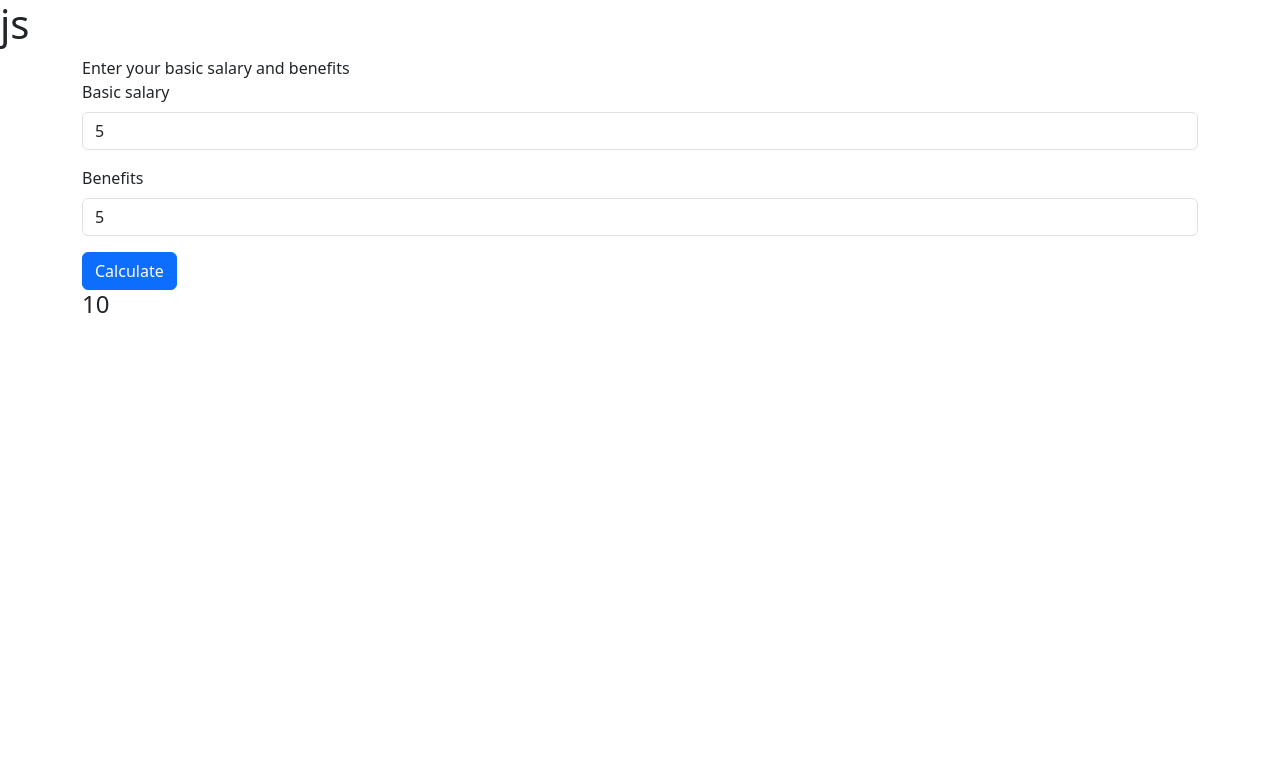
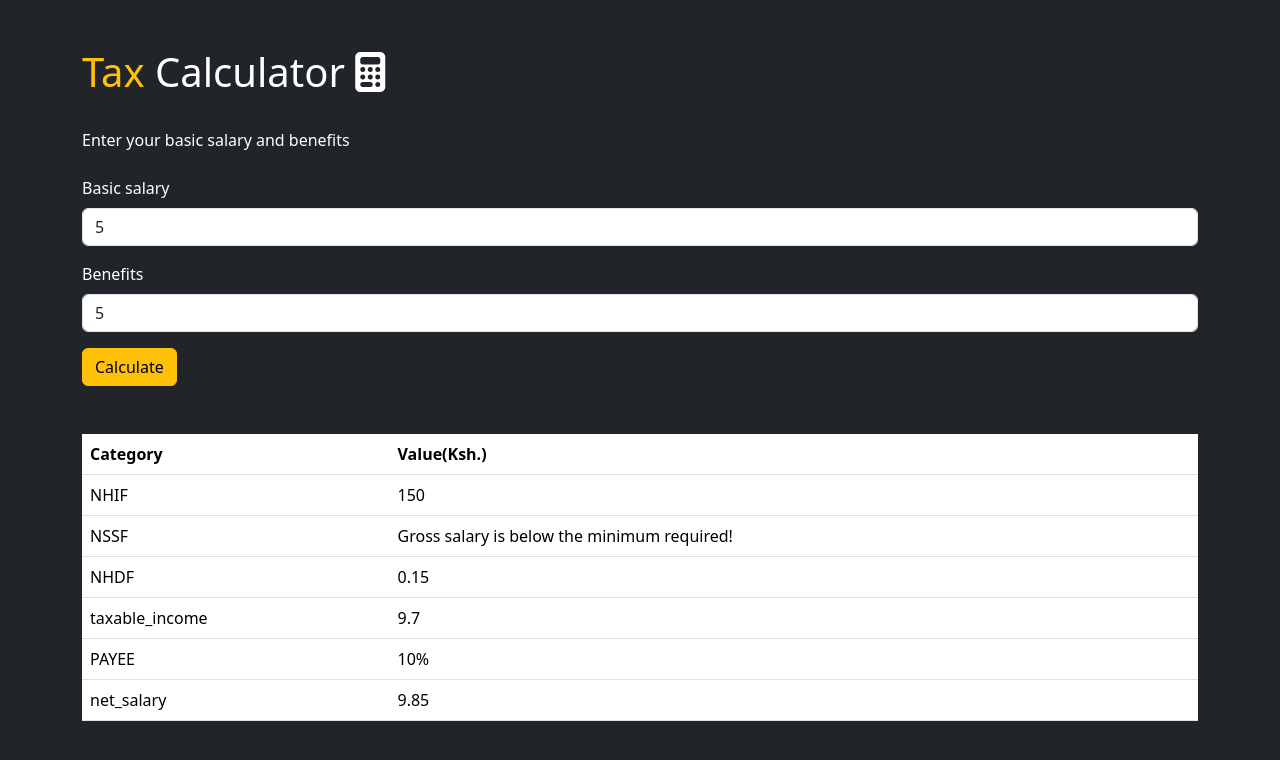
Before and after one commit to Osekobo/js-mod, a plain HTML site: page index.html in a window 1280 px wide. Both pictures are taken after typing "5", "5" into the empty fields and a click on the button "Calculate". Drawn offline with nearby package versions, Linux system fonts and the light colour scheme.

Commit message:
02/06/25

```diff
--- a/index.html
+++ b/index.html
@@ -10,13 +10,16 @@
       integrity="sha384-4Q6Gf2aSP4eDXB8Miphtr37CMZZQ5oXLH2yaXMJ2w8e2ZtHTl7GptT4jmndRuHDT"
       crossorigin="anonymous"
     />
-    <h1>js</h1>
+    <link rel="stylesheet" href="https://cdnjs.cloudflare.com/ajax/libs/font-awesome/6.7.2/css/all.min.css" integrity="sha512-Evv84Mr4kqVGRNSgIGL/F/aIDqQb7xQ2vcrdIwxfjThSH8CSR7PBEakCr51Ck+w+/U6swU2Im1vVX0SVk9ABhg==" crossorigin="anonymous" referrerpolicy="no-referrer" />
   </head>
-  <body>
-    <div class="container">
+  <body class="bg-dark text-white">
+    <div class="container mt-5">
+      <h1><span class="text-warning">Tax </span> Calculator <i class="fa-solid fa-calculator bg-dark"></i></h1>
+    </div>
+    <div class="container mb-5">
       <form id="form">
         <div class="mb-3">
-          <div>Enter your basic salary and benefits</div>
+          <div class="py-4">Enter your basic salary and benefits</div>
           <label for="exampleInputEmail1" class="form-label"
             >Basic salary</label
           >
@@ -31,9 +34,45 @@
           <label for="exampleInputPassword1" class="form-label">Benefits</label>
           <input type="number" class="form-control" id="benefits" />
         </div>
-        <button type="submit" class="btn btn-primary">Calculate</button>
+        <button type="submit" class="btn btn-warning">Calculate</button>
       </form>
-      <h4 id="gross"></h4>
+    </div>
+
+    <div class="container">
+      <table class="table">
+        <thead>
+          <tr>
+            <th scope="col">Category</th>
+            <th scope="col">Value(Ksh.)</th>
+          </tr>
+        </thead>
+        <tbody>
+          <tr>
+            <td>NHIF</td>
+            <td id="gross"></td>
+          </tr>
+          <tr>
+            <td>NSSF</td>
+            <td id="x"></td>
+          </tr>
+          <tr>
+            <td>NHDF</td>
+            <td id="nhdf"></td>
+          </tr>
+          <tr>
+            <td>taxable_income</td>
+            <td id="taxable_income"></td>
+          </tr>
+          <tr>
+            <td>PAYEE</td>
+            <td id="payee"></td>
+          </tr>
+          <tr>
+            <td>net_salary</td>
+            <td id="Net"></td>
+          </tr>
+        </tbody>
+      </table>
     </div>
     <script
       src="https://cdn.jsdelivr.net/npm/@popperjs/core@2.11.8/dist/umd/popper.min.js"
--- a/index.js
+++ b/index.js
@@ -1,12 +1,61 @@
 document.getElementById("form").addEventListener("submit", function (event) {
   event.preventDefault();
 
+  // 15  Write a program that takes input of someone's basic salary and benefits, adds them to find the gross salary then uses  the gross salary to find the NHIF. To find the Kenya NHIF Rate using THIS LINK:
   let basic_salary = Number(document.getElementById("basic").value);
   let benefits = Number(document.getElementById("benefits").value);
+  let grossSalary = basic_salary + benefits;
 
-  function calculate_gross(basic, benefits) {
-    return basic + benefits;
+  function calculate_gross(grossSalary) {
+    if (grossSalary <= 5999) return 150;
+    else if (grossSalary <= 7999) return 300;
+    else if (grossSalary <= 11999) return 400;
+    else if (grossSalary <= 14999) return 500;
+    else if (grossSalary <= 19999) return 600;
+    else if (grossSalary <= 24999) return 750;
+    else if (grossSalary <= 29999) return 850;
+    else if (grossSalary <= 34999) return 900;
+    else if (grossSalary <= 39999) return 950;
+    else if (grossSalary <= 44999) return 1000;
+    else if (grossSalary <= 49999) return 1100;
+    else if (grossSalary <= 59999) return 1200;
+    else if (grossSalary <= 69999) return 1300;
+    else if (grossSalary <= 79999) return 1400;
+    else if (grossSalary <= 89999) return 1500;
+    else if (grossSalary <= 99999) return 1600;
+    else return 1700; // for salary above 100,000
   }
-  let gross = calculate_gross(basic_salary, benefits);
+  let gross = calculate_gross(grossSalary);
   document.getElementById("gross").innerHTML = gross;
+
+  // 16 Continue with the program above, then use  the gross salary to find the NSSF. To find the Kenya NSSF Rate  using 6% of the Gross Salary. BUT ONLY A MINIMUM OF 18,000 Gross Salary CAN BE USED IN NSSF.
+  let b = 0.66 * grossSalary;
+  function NSSF() {
+    if (grossSalary >= 18000) return 0.06 * grossSalary;
+    else return "Gross salary is below the minimum required!";
+  }
+  let y = NSSF(b);
+  document.getElementById("x").innerHTML = y;
+
+  // 17 Continue with the same program and calculate an individual’s NHDF using: i.e NHDF = gross_salary *  0.015
+  let NHDF = grossSalary * 0.015;
+  document.getElementById("nhdf").innerHTML = NHDF;
+  // 18 Calculate the taxable income. i.e taxable_income = gross salary - (NSSF + NHDF + NHIF)
+  let tax = grossSalary - (NHDF + NHDF); // NO NHIF YET
+  document.getElementById("taxable_income").innerHTML = tax;
+
+  // 19 Continue with the same program and find the person's PAYEE using the taxable income above. Find the Kenya PAYEE Tax Rate using THIS LINK
+  function PAYEE(tax) {
+    if (tax > 0 && tax < 2400) return "10%";
+    else if (tax > 2400 && tax < 32333) return "25%";
+    else if (tax > 32333 && tax < 500000) return "30%";
+    else if (tax > 500000 && tax < 800000) return "32.5%";
+    else return "35%";
+  }
+  let r = PAYEE(tax);
+  document.getElementById("payee").innerHTML = r;
+
+  // 20 Continue with the same program and calculate an individual’s Net Salary using: net_salary = gross_salary - (nhif + nhdf +  nssf + payee)
+  let net = grossSalary - (NHDF); // payee and nhif
+  document.getElementById("Net").innerHTML = net;
 });
```
